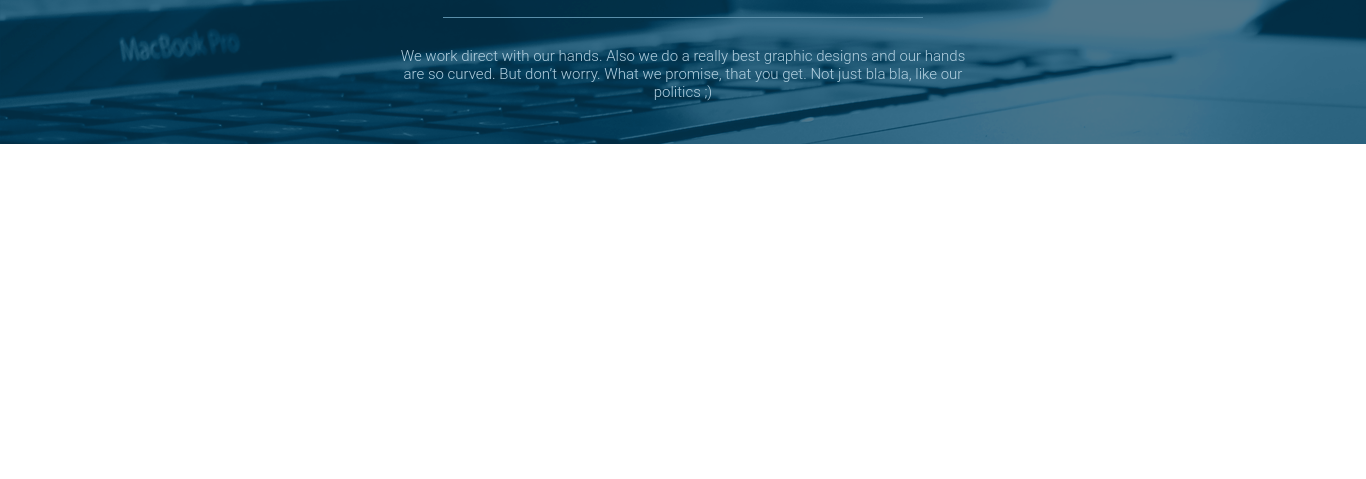
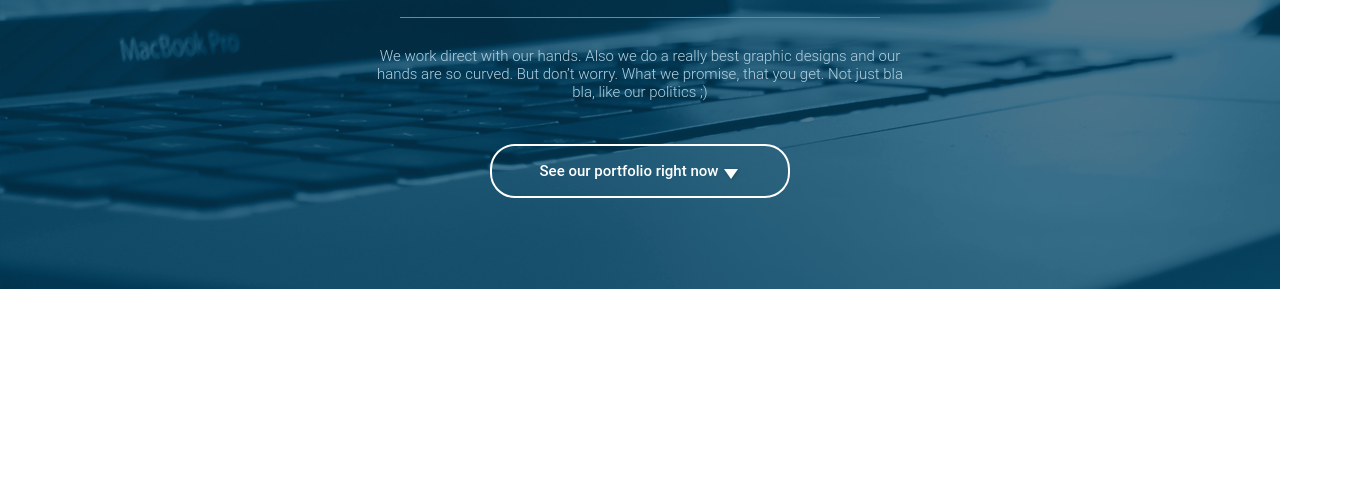
Before and after one commit to sergeome/markup-codecompany, a plain HTML site: page index.html in a window 1280 px wide. Shown: the part 321-800 px from the top of the page, 1366 px wide, since content can reach past the window. Drawn offline with Linux system fonts and the light colour scheme.

Commit message:
Finished slider.

```diff
--- a/css/style.css
+++ b/css/style.css
@@ -41,7 +41,7 @@ h2 {
 }
 
 .wrapper {
-    width: 1366px;
+    width: 100%;
     margin: 0 auto;
 }
 
@@ -115,7 +115,7 @@ ul li {
     clear: both;
     display: block;
     margin: 0 auto;
-    padding: 108px 0 0 0;
+    padding: 108px 0 110px 0;
     text-align: center;
     background: url("../images/slider.png") no-repeat;
 }
@@ -125,7 +125,7 @@ ul li {
     font-size: 36px;
 }
 
-.button-and-placeholder {
+.button-and-placeholder-font {
     font-family: "Roboto Medium", sans-serif;
     font-size: 15px;
 }
@@ -142,15 +142,27 @@ ul li {
     margin: 0 0 6px 0;
 }
 
+.slider-content-wrapper{
+    display: block;
+    width: 530px;
+    margin: 25px auto 43px;
+}
+
 .slider-content {
     font-family: "Roboto Light", sans-serif;
     font-size: 15px;
     color: #b4d1e1;
-    padding: 25px 400px 43px;
 }
 
 .slider-button {
-
+    display: block;
+    width: 300px;
+    border: 2px solid #ffffff;
+    padding: 16px 69px 16px 47px;
+    margin: 0 auto;
+    border-radius: 25px;
+    box-sizing: border-box;
+    background: url("../images/button-shape.png") no-repeat 230px 20px;
 }
 
 .team-title-color {
--- a/index.html
+++ b/index.html
@@ -27,8 +27,10 @@
         <p class="slider-title">Do you need a real coder?</p>
         <p class="slider-description">we are the best code company on earth</p>
         <img src="images/slider-border.png" style="margin: 0; padding: 0; border: none">
+        <div class="slider-content-wrapper">
         <p class="slider-content">We work direct with our hands. Also we do a really best graphic designs and our hands are so curved. But don’t worry. What we promise, that you get. Not just bla bla, like our politics ;)</p>
-        <a class="slider-button"></a>
+        </div>
+        <a href="#" class="slider-button button-and-placeholder-font">See our portfolio right now</a>
     </div>
         <!--slider-->
     <div class="team"></div>
```
Also changed, not shown: images/button-shape.png (added).
